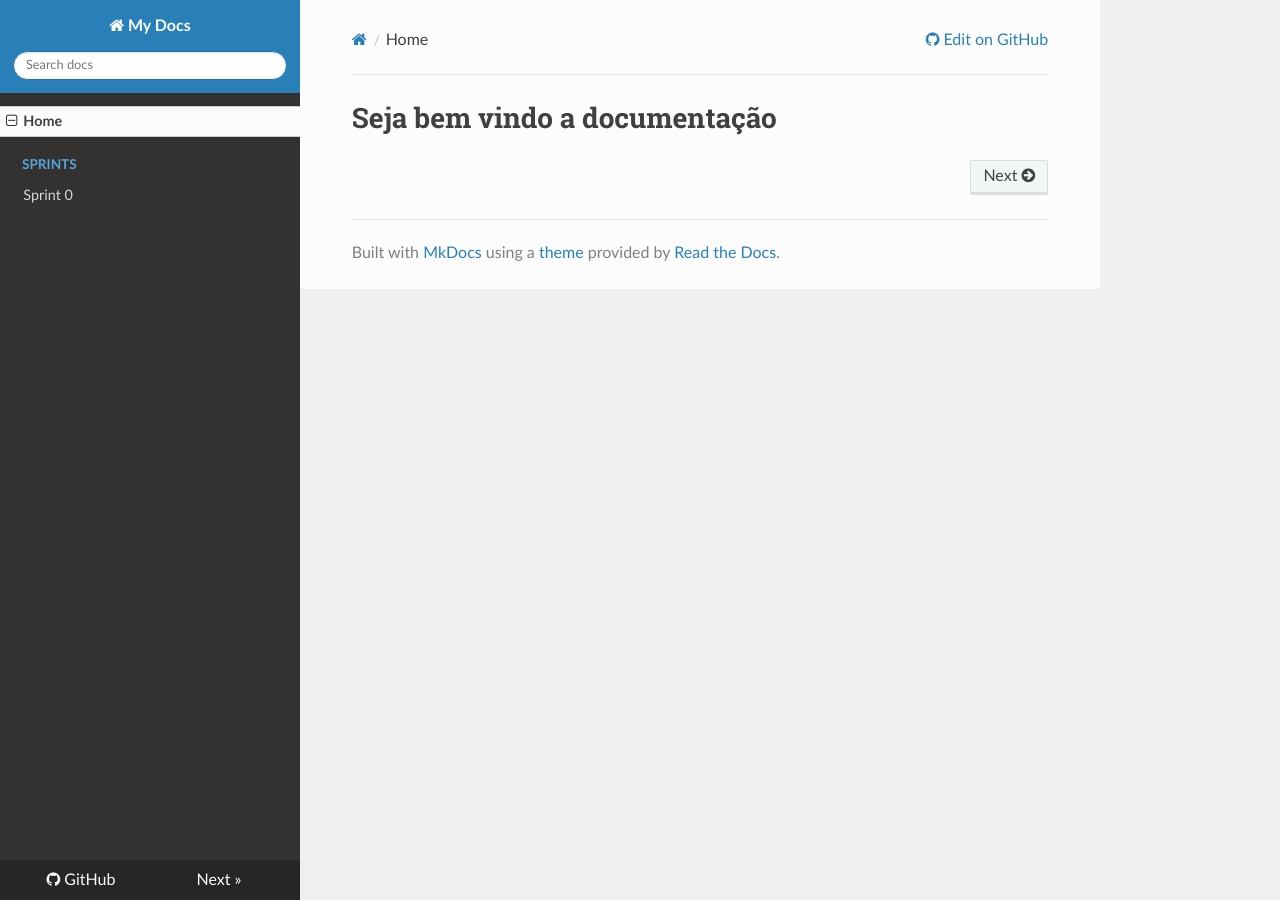
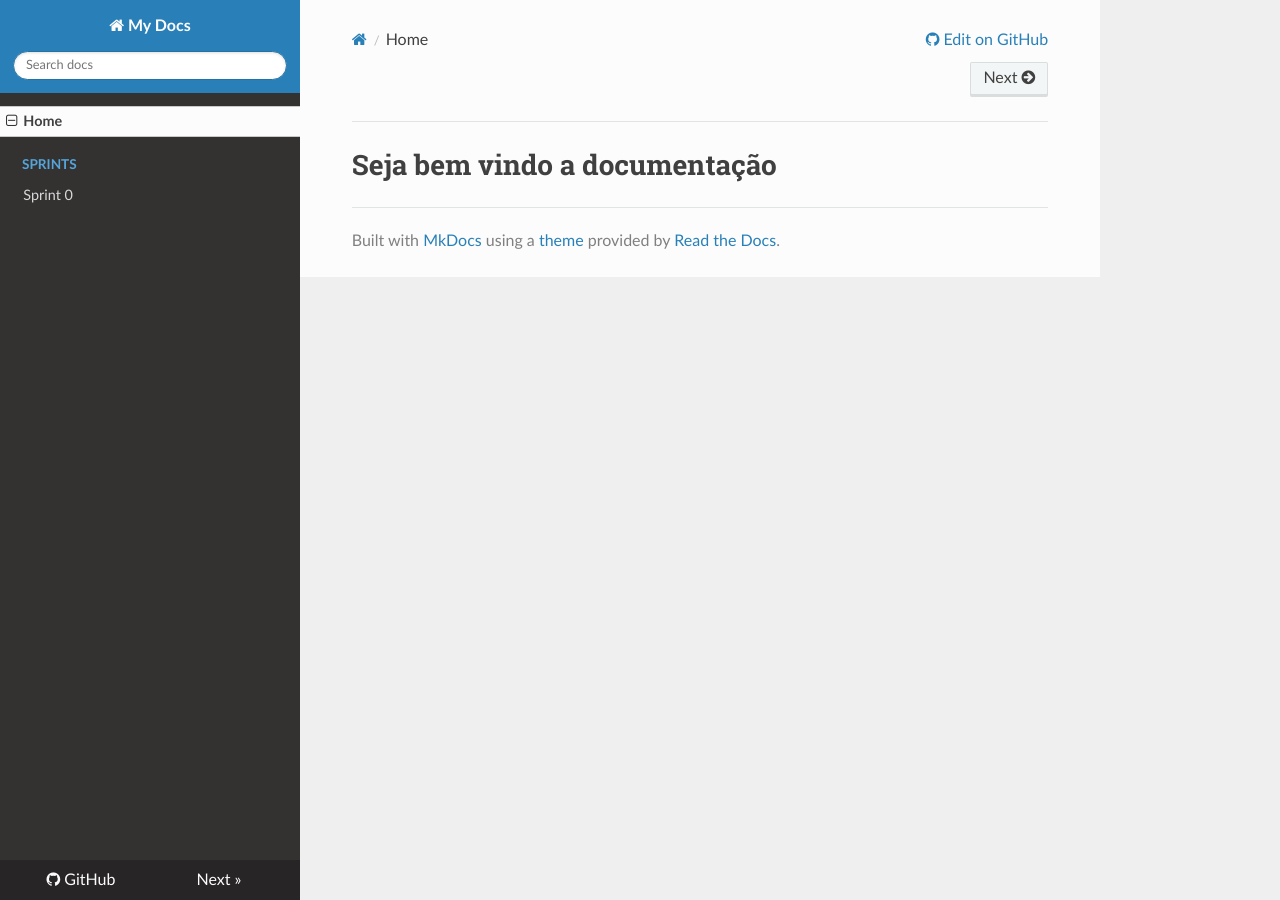
Before and after one commit to BrunoBReis/test-docs, an MkDocs documentation site: the page built from docs/index.md, in a window 1280 px wide. Built offline with MkDocs 1.6.1, drawn with Linux system fonts in a browser that asks for light colours; nearby versions of some CDN libraries.

Commit message:
tentando corrigir um erro dois

```diff
--- a/mkdocs.yml
+++ b/mkdocs.yml
@@ -9,3 +9,5 @@ nav:
 
 theme:
   name: readthedocs
+  include_homepage_in_sidebar: True
+  prev_next_buttons_location: top
```
